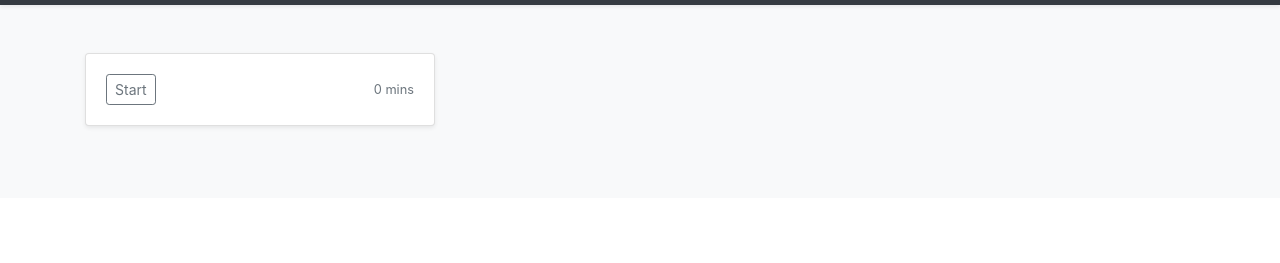
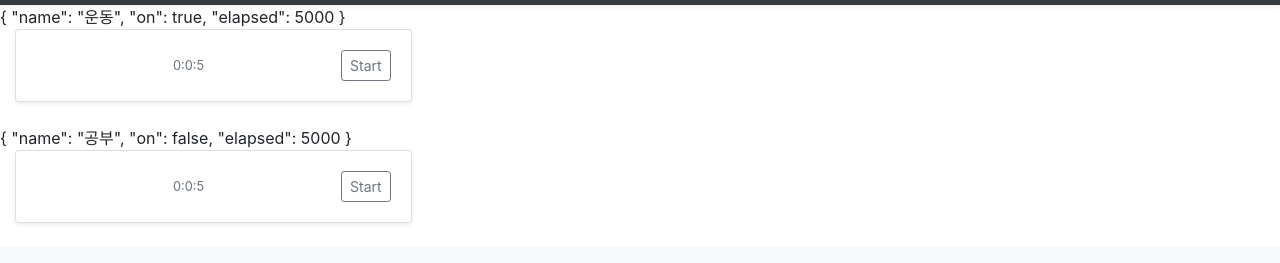
Before and after one commit to johngrib/farm-timer, a plain HTML site: page web/index.html in a window 1280 px wide. Shown: the part 51-314 px from the top of the page. Drawn offline with nearby package versions, Linux system fonts and the light colour scheme.

Commit message:
Make time flow visible
DOM manipulation was inconvenient, so I inserted vue.js.

```diff
--- a/web/index.html
+++ b/web/index.html
@@ -36,18 +36,30 @@
             </div>
         </header>
 
+    <!-- demo root element -->
+    <div id="demo">
+        <timer-list :timers="timers" ></timer-list>
+    </div>
         <main role="main">
             <div class="album py-5 bg-light">
                 <div class="container">
                     <div class="row">
+                    </div>
+                </div>
+            </div>
+        </main>
+        <script type="text/x-template" id="timer-template">
+            <div>
+                <div v-for="item in timers">
+                    {{item}}
                     <div class="col-md-4">
                         <div class="card mb-4 shadow-sm">
                             <div class="card-body">
                                 <div class="d-flex justify-content-between align-items-center">
+                                    <small class="text-muted">{{item.start}}</small>
+                                    <small class="text-muted">{{item.elapsed | toTimeFormat}}</small>
                                     <div class="btn-group">
                                         <button type="button" class="btn btn-sm btn-outline-secondary">Start</button>
-                                        </div>
-                                        <small class="text-muted">0 mins</small>
                                     </div>
                                 </div>
                             </div>
@@ -55,6 +67,9 @@
                     </div>
                 </div>
             </div>
-        </main>
+        </script>
+
+    </body>
+    <script src="https://cdn.jsdelivr.net/npm/vue"></script>
     <script async type="module" src="./js/main.js"></script>
 </html>
--- a/web/js/main.js
+++ b/web/js/main.js
@@ -1,5 +1,42 @@
-import {
-    add
-} from './timer.mjs';
+Vue.component('timer-list', {
+    template: '#timer-template',
+    props: {
+        timers: Array,
+    },
+    computed: {},
+    filters: {
+        toTimeFormat: function(timestamp) {
+            const time = new Date(timestamp);
+            return time.getUTCHours() + ':' + time.getUTCMinutes() + ':' + time.getUTCSeconds();
+        }
+    },
+    methods: {}
+})
 
-console.log(add(1, 41));
+var timers = [{
+    name: '운동',
+    on: true,
+    elapsed: 0,
+}, {
+    name: '공부',
+    on: false,
+    elapsed: 0,
+}];
+
+// bootstrap the demo
+var demo = new Vue({
+    el: '#demo',
+    data: {
+        timers
+    }
+});
+
+const tick = 100;
+
+setTimeout(function upd() {
+    timers = timers.map(function(item) {
+        item.elapsed += tick;
+        return item;
+    });
+    setTimeout(upd, tick)
+}, tick);
```
Lines whose indentation alone changed are shown as unchanged.
